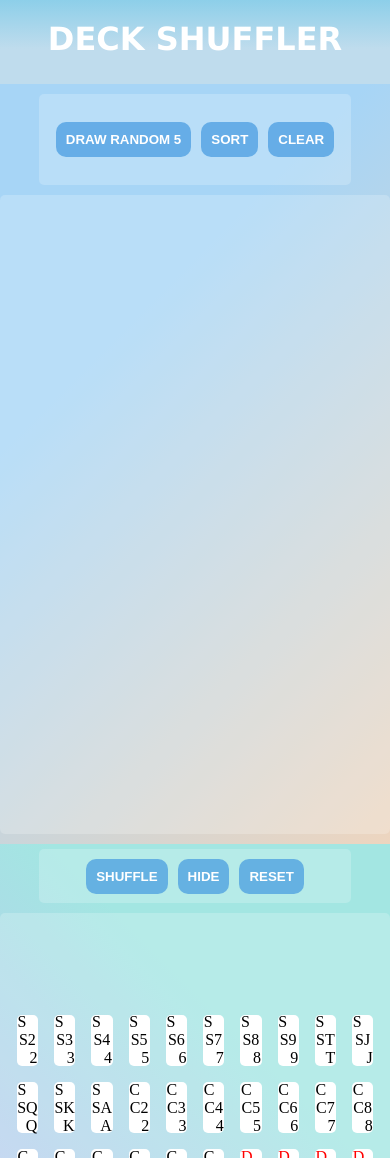
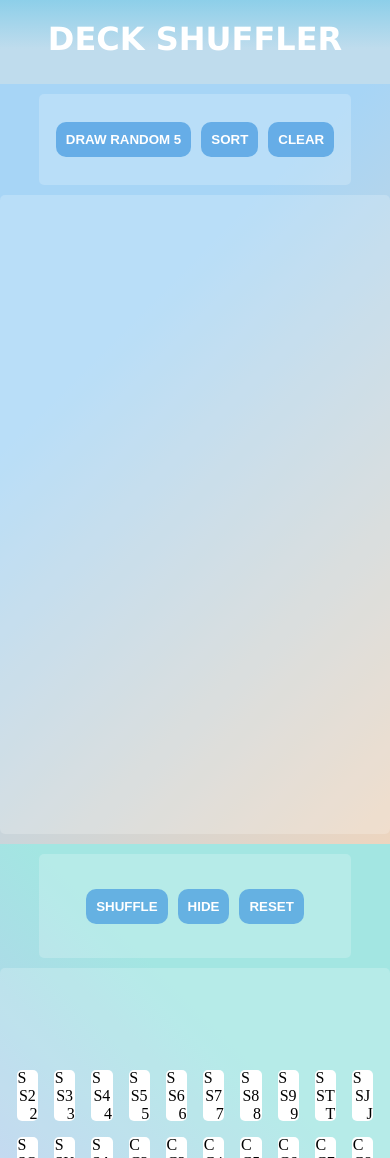
Before and after one commit to evaldas-kalasunas/deck-shuffler, an Angular app: page / in a window 390 px wide. Shown: the top 1158 px of the page. Built offline with nearby package versions, Linux system fonts and the light colour scheme.

Commit message:
css improved

```diff
--- a/src/app/deck/deck.component.css
+++ b/src/app/deck/deck.component.css
@@ -28,6 +28,7 @@
     border-radius: 5px;
     background: rgba(255, 255, 255, 0.2);
     display: flex;
+    flex-wrap: wrap;
     justify-content: center;
     align-items: center;
     padding: 10px 0 10px 0;
@@ -59,4 +60,8 @@
     .deck-container {
         width: 100vw;
     }
+    .deck-controls {
+        margin-top: 10px;
+        height: 10vh;
+    }
 }
```
